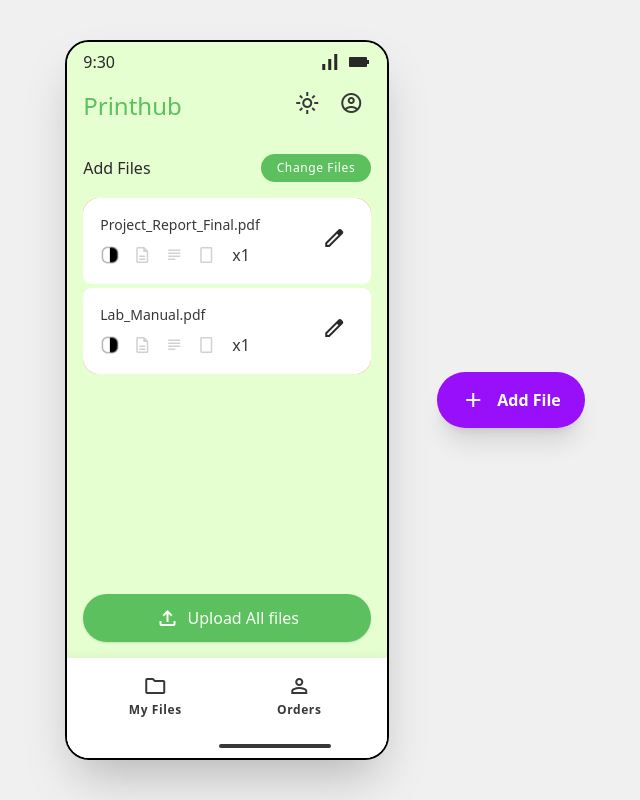
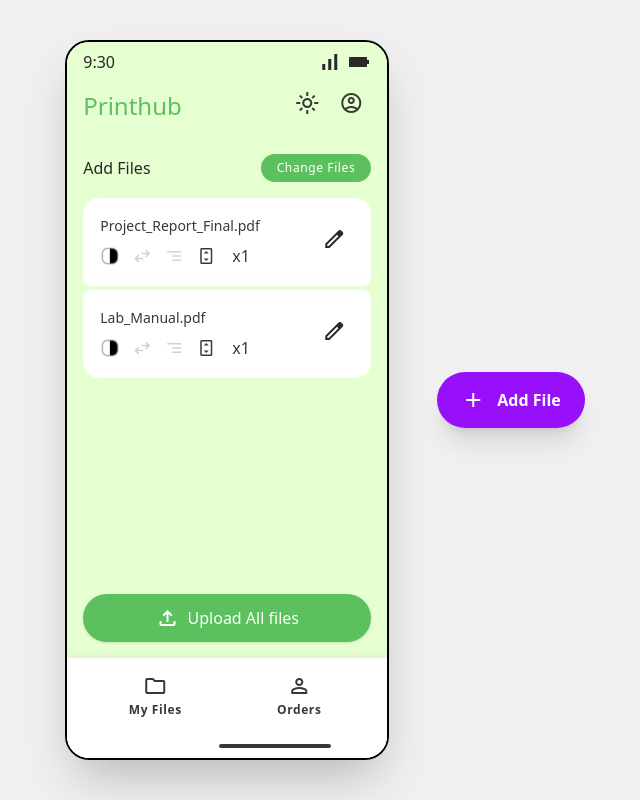
Before and after one commit to IshadP/Printhub-Protoype, a Next.js app: page /upload in a window 1280 px wide. Shown: the whole page, without its empty margins (315-955 px from the left). Built offline with nearby package versions, Linux system fonts and the light colour scheme.

Commit message:
added new delete animation and selection animation

```diff
--- a/package.json
+++ b/package.json
@@ -9,6 +9,7 @@
     "lint": "eslint"
   },
   "dependencies": {
+    "framer-motion": "^12.23.25",
     "next": "^16.0.7",
     "react": "19.2.0",
     "react-dom": "19.2.0"
--- a/src/app/components/ItemCard.jsx
+++ b/src/app/components/ItemCard.jsx
@@ -1,7 +1,7 @@
-import React from 'react';
+import React, { useRef, useState } from 'react';
 import Icon from './Icon';
 import Image from 'next/image';
-import useLongPress from '../hooks/useLongPress';
+import { motion, useMotionValue, useTransform, useAnimation, PanInfo } from 'framer-motion';
 
 const ItemCard = ({
     file,
@@ -12,140 +12,122 @@ const ItemCard = ({
     onLongPress,
     onDelete
 }) => {
+    const cardRef = useRef(null);
+    const [isDeleting, setIsDeleting] = useState(false);
+    const controls = useAnimation();
+    const x = useMotionValue(0);
 
-    const longPressProps = useLongPress(
-        () => onLongPress && onLongPress(file.id),
-        () => {
+    // Tap & Long Press Logic
+    const timerRef = useRef(null);
+    const isLongPress = useRef(false);
+
+    function handleTapStart() {
+        isLongPress.current = false;
+        timerRef.current = setTimeout(() => {
+            isLongPress.current = true;
+            if (onLongPress) onLongPress(file.id);
+        }, 500);
+    }
+
+    function handleTapCancel() {
+        clearTimeout(timerRef.current);
+    }
+
+    function handleTap() {
+        clearTimeout(timerRef.current);
+        if (!isLongPress.current) {
             if (selectionMode) {
                 onSelect(file.id);
             } else {
                 console.log('Tapped file:', file.name);
             }
-        },
-        { shouldPreventDefault: true }
-    );
+        }
+    }
 
-    const [touchStart, setTouchStart] = React.useState(null);
-    const [touchEnd, setTouchEnd] = React.useState(null);
-    const [isSwiping, setIsSwiping] = React.useState(false);
-    const [offset, setOffset] = React.useState(0);
-    const [isDeleting, setIsDeleting] = React.useState(false);
+    const bgLeftWidth = useTransform(x, (value) => Math.max(0, value));
+    const bgRightWidth = useTransform(x, (value) => Math.max(0, -value));
 
-    const minSwipeDistance = 50;
+    function handleDragStart() {
+        clearTimeout(timerRef.current);
+    }
 
-    const onTouchStart = (e) => {
-        setTouchEnd(null);
-        setTouchStart(e.targetTouches[0].clientX);
-        setIsSwiping(true);
-    };
+    const handleDragEnd = async (event, info) => {
+        if (!cardRef.current) return;
+        const width = cardRef.current.offsetWidth;
+        const offset = info.offset.x;
+        const threshold = width * 0.4;
 
-    const onTouchMove = (e) => {
-        setTouchEnd(e.targetTouches[0].clientX);
-        if (touchStart) {
-            const currentOffset = e.targetTouches[0].clientX - touchStart;
-            if (currentOffset < 0) { // Only allow left swipe
-                setOffset(currentOffset);
-            }
+        if (Math.abs(offset) > threshold && onDelete) {
+            // Trigger Delete
+            setIsDeleting(true);
+            const direction = offset > 0 ? 1 : -1;
+            // Animate off screen
+            await controls.start({ x: direction * (width + 100), opacity: 0 });
+            onDelete(file.id);
+        } else{
+            controls.start({ x: 0, opacity: 1 });
         }
     };
 
-    const onTouchEnd = () => {
-        if (!touchStart || !touchEnd) return;
-
-        const distance = touchStart - touchEnd;
-        const isLeftSwipe = distance > minSwipeDistance;
-
-        if (isLeftSwipe && distance > 100 && onDelete) {
-            setIsDeleting(true);
-            // Wait for animation
-            setTimeout(() => {
-                onDelete(file.id);
-            }, 200);
-        } else {
-            setOffset(0);
-        }
-
-        setTouchStart(null);
-        setTouchEnd(null);
-        setIsSwiping(false);
-    };
-
-    // Mouse Event Wrappers
-    const onMouseDown = (e) => {
-        longPressProps.onMouseDown(e);
-        setTouchEnd(null);
-        setTouchStart(e.clientX);
-        setIsSwiping(true);
-    };
-
-    const onMouseMove = (e) => {
-        if (!isSwiping || !touchStart) return;
-        setTouchEnd(e.clientX);
-        const currentOffset = e.clientX - touchStart;
-        if (currentOffset < 0) { // Only allow left swipe
-            setOffset(currentOffset);
-            // Cancel long press if drag starts (threshold 5px)
-            if (Math.abs(currentOffset) > 5) {
-                longPressProps.onMouseLeave(e);
-            }
-        }
-    };
-
-    const onMouseUp = (e) => {
-        longPressProps.onMouseUp(e);
-        onTouchEnd();
-    };
-
-    const onMouseLeave = (e) => {
-        longPressProps.onMouseLeave(e);
-        if (isSwiping) onTouchEnd();
-    };
-
-
-    if (isDeleting) return null;
+    if (isDeleting && !onDelete) return null;
 
     return (
-        <div className="relative overflow-hidden rounded-lg">
-            {/* Background Layer (Delete) */}
-            <div className="absolute inset-0 bg-red-500 flex items-center justify-end px-6 rounded-[12px]">
+        <div className="relative rounded-lg w-full h-[88px]">
+
+            <motion.div
+                className="absolute inset-y-2 left-0 bg-red-600 flex items-center justify-center z-0 rounded-full overflow-hidden"
+                style={{ width: bgLeftWidth }}
+            >
                 <Icon name="delete" size={24} className="text-white" />
-            </div>
+            </motion.div>
 
-            {/* Foreground Layer (Card) */}
-            <div
-                {...longPressProps}
-                // Override mouse events with our composition
-                onMouseDown={onMouseDown}
-                onMouseMove={onMouseMove}
-                onMouseUp={onMouseUp}
-                onMouseLeave={onMouseLeave}
+            <motion.div
+                className="absolute inset-y-2 right-0 bg-red-600 flex items-center justify-center z-0 rounded-full overflow-hidden"
+                style={{ width: bgRightWidth }}
+            >
+                <Icon name="delete" size={24} className="text-white" />
+            </motion.div>
 
-                onTouchStart={onTouchStart}
-                onTouchMove={onTouchMove}
-                onTouchEnd={onTouchEnd}
-                style={{ transform: `translateX(${offset}px)`, transition: isSwiping ? 'none' : 'transform 0.2s ease-out' }}
+            <motion.div
+                ref={cardRef}
+                layout // Smooth layout transitions when content changes (checkmark appears)
+                drag="x"
+                dragConstraints={{ left: 0, right: 0 }}
+                dragElastic={0.7} // Flexible drag for smoother feel
+                onDragStart={handleDragStart} // Cancel tap/long-press on drag
+                onDragEnd={handleDragEnd}
+                onTapStart={handleTapStart}
+                onTapCancel={handleTapCancel}
+                onTap={handleTap}
+                animate={controls}
+                style={{ x }}
+                whileTap={{ scale: 0.98 }} // Press animation
                 className={`
-                    relative flex items-center p-4 gap-4 rounded-lg transition-colors duration-200 select-none
-                    ${selected ? 'bg-secondary-container ' : 'bg-surface-bright border border-surface-bright'}
+                    relative z-10 flex items-center p-4 gap-4 h-full w-full rounded-lg transition-colors duration-200 select-none
+                    ${selected ? 'bg-secondary-container' : 'bg-surface-bright border border-surface-bright'}
+                    touch-pan-y
                 `}
             >
-                {/* Selection Indicator (Only when selected) */}
+
                 {selected && (
-                    <div className="flex-shrink-0">
+                    <motion.div
+                        initial={{ scale: 0, opacity: 0, width: 0 }}
+                        animate={{ scale: 1, opacity: 1, width: 'auto' }}
+                        exit={{ scale: 0, opacity: 0, width: 0 }}
+                        className="flex-shrink-0"
+                    >
                         <div className="w-10 h-10 rounded-full bg-primary text-on-primary flex items-center justify-center">
                             <Icon name="check" size={24} />
                         </div>
-                    </div>
+                    </motion.div>
                 )}
 
-                {/* Content */}
                 <div className="flex-1 min-w-0 flex flex-col gap-2">
-                    {/* File Name */}
+
                     <h3 className="font-material-titlesmall text-on-surface truncate font-medium">
                         {file.name}
                     </h3>
 
-                    {/* Config Icons Row */}
                     <div className="flex items-center gap-3 text-on-surface-variant">
                         {/* Color/B&W */}
                         <div
@@ -165,7 +147,7 @@ const ItemCard = ({
                             className={`flex items-center transition-colors ${file.config.doubleSide !== 'off' ? 'text-on-surface' : 'text-surface-container'}`}
                             title={`Double Side: ${file.config.doubleSide}`}
                         >
-                            <Icon name="description" size={20} />
+                            <Icon name="swap_horiz" size={20} />
                         </div>
 
                         {/* Pages */}
@@ -173,15 +155,15 @@ const ItemCard = ({
                             className={`flex items-center transition-colors ${(file.config.pages && file.config.pages !== 'all') ? 'text-on-surface' : 'text-surface-container'}`}
                             title={`Pages: ${file.config.pages || 'All'}`}
                         >
-                            <Icon name="subject" size={20} />
+                            <Icon name="segment" size={20} />
                         </div>
 
                         {/* Orientation */}
                         <div
-                            className={`flex items-center transition-colors ${file.config.orientation !== 'portrait' ? 'text-on-surface' : 'text-surface-container'}`}
+                            className={`flex items-center transition-colors text-on-surface`}
                             title={`Orientation: ${file.config.orientation}`}
                         >
-                            <Icon name={file.config.orientation === 'landscape' ? "crop_landscape" : "crop_portrait"} size={20} />
+                            <Icon name={file.config.orientation === 'landscape' ? "fit_page_width" : "fit_page_height"} size={20} />
                         </div>
 
                         {/* Copies */}
@@ -193,15 +175,19 @@ const ItemCard = ({
 
                 {/* Edit Button */}
                 <button
+                    onPointerDown={(e) => {
+                        // Prevent drag from starting on the button
+                        e.stopPropagation();
+                    }}
                     onClick={(e) => {
                         e.stopPropagation();
                         onEdit(file.id);
                     }}
-                    className="p-2 text-on-surface-variant hover:bg-surface-container-highest rounded-full"
+                    className="p-2 text-on-surface-variant hover:bg-surface-container-highest rounded-full z-20 cursor-pointer"
                 >
                     <Icon name="edit" size={24} />
                 </button>
-            </div>
+            </motion.div>
         </div>
     );
 };
--- a/src/app/page.js
+++ b/src/app/page.js
@@ -155,8 +155,8 @@ export default function Home() {
               <div className="flex justify-between items-center mb-2">
                 <h2 className="font-material-titlemedium text-on-surface">My Files</h2>
               </div>
-              <div className="h-full rounded-3xl overflow-x-hidden ">
-                <div className="flex flex-col gap-1 flex-1 overflow-y">
+              <div className=" overflow-x-hidden ">
+                <div className="flex rounded-3xl overflow-hidden flex-col gap-1 flex-1 overflow-y">
                   {files.map(file => (
                     <ItemCard
                       key={file.id}
```
Also changed, not shown: 1 other file (tests, documents, lock files or other folders).
